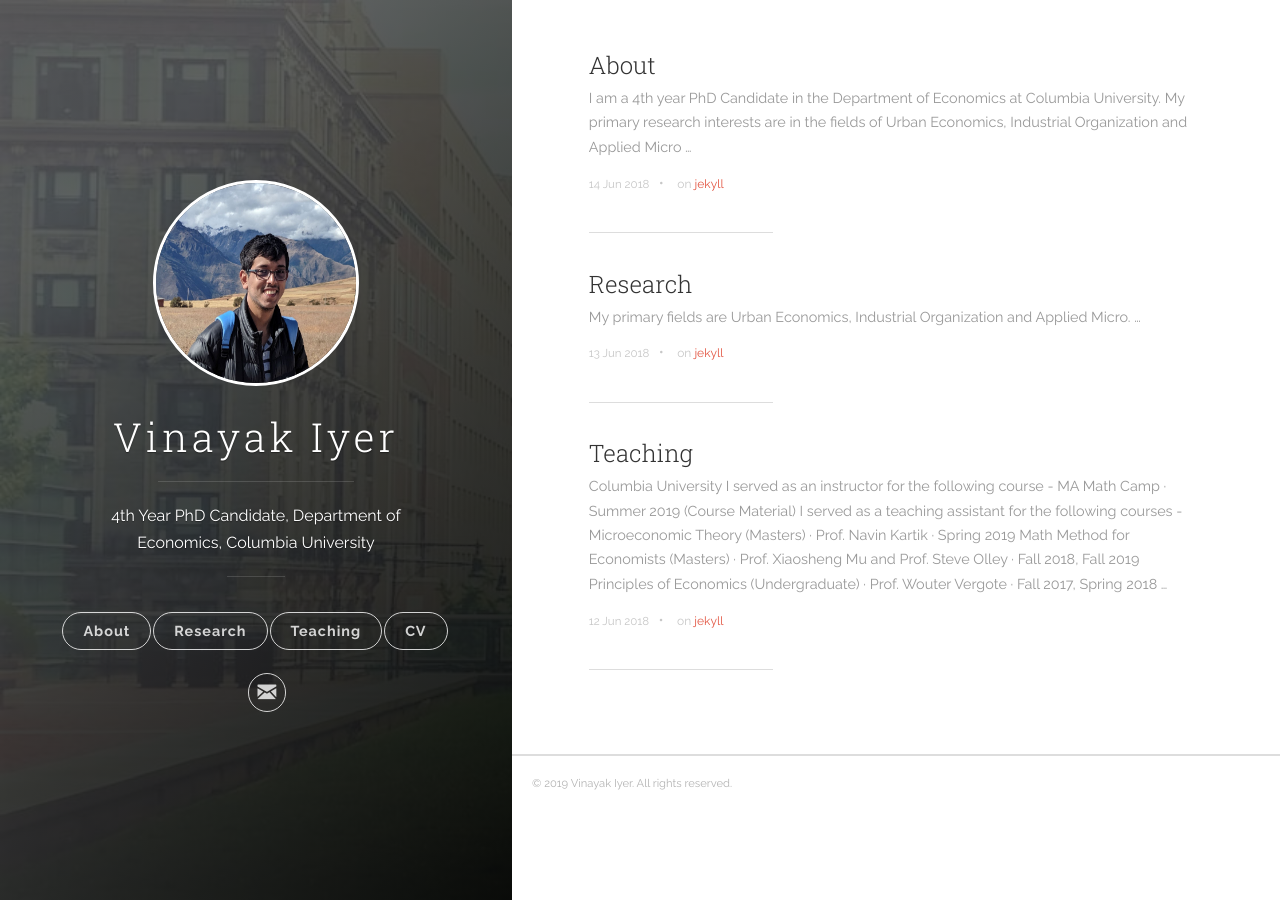
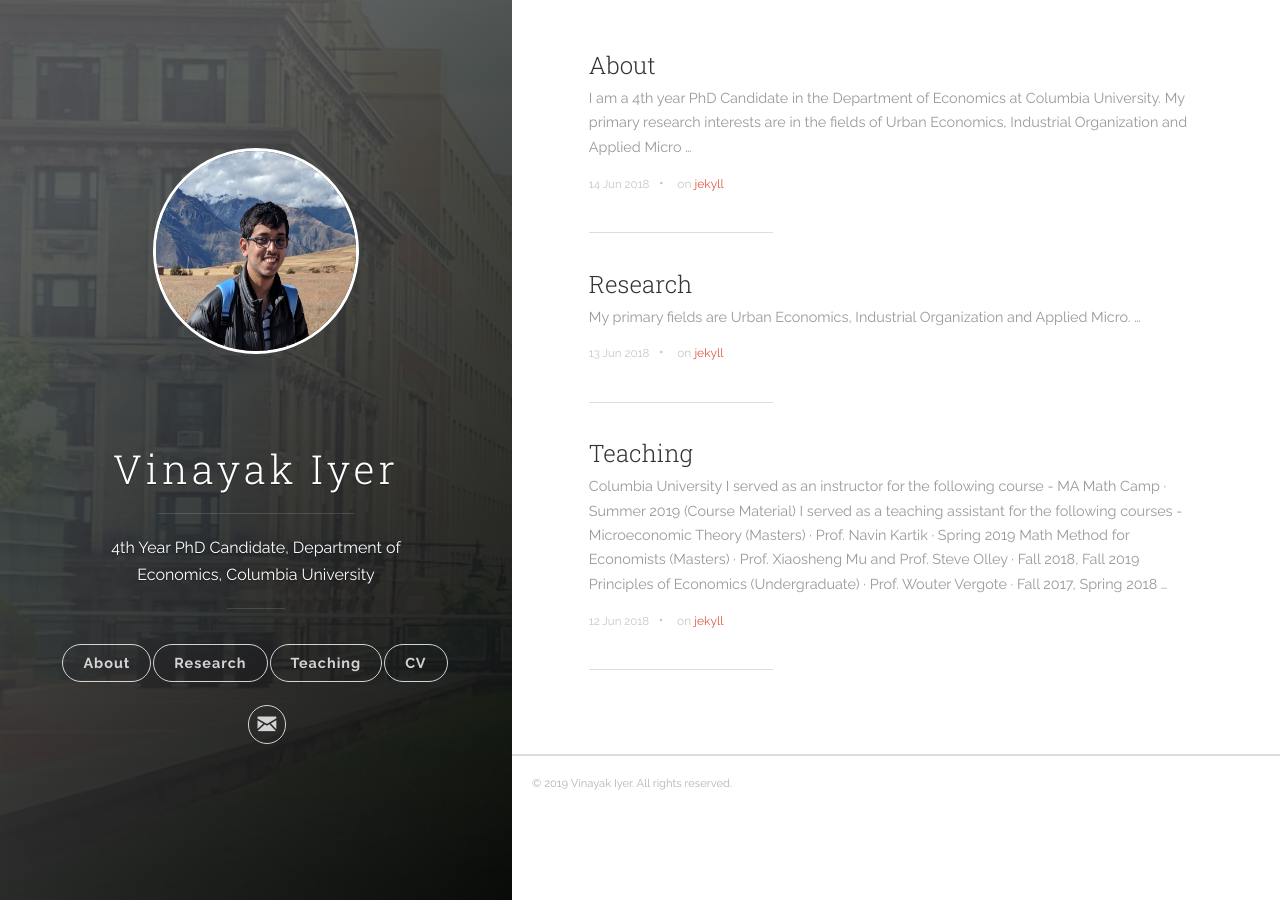
Before and after one commit to vinayakiyer/vinayakiyer.github.io, a Jekyll site: the page built from index.html, in a window 1280 px wide. Built offline with Jekyll 4.4.1, drawn with Linux system fonts in a browser that asks for light colours; the list of posts is cut into pages by our own code.

Commit message:
Update main.scss

```diff
--- a/css/main.scss
+++ b/css/main.scss
@@ -50,7 +50,7 @@ pre.highlight code,
 }
 
 .user-image {
-  margin-bottom: 1.5em;
+  margin-bottom: 5.5em;
   position: relative;
   width: 200px;
   height: 200px;
```
